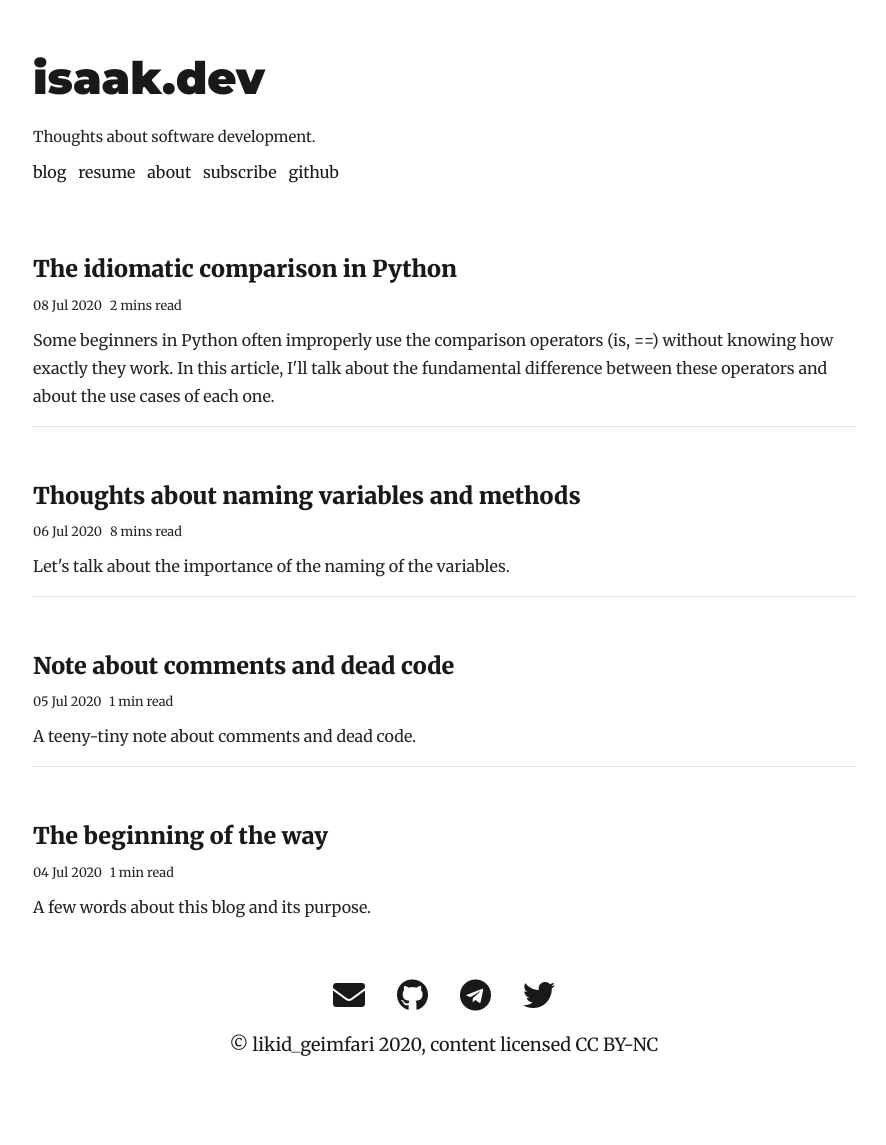
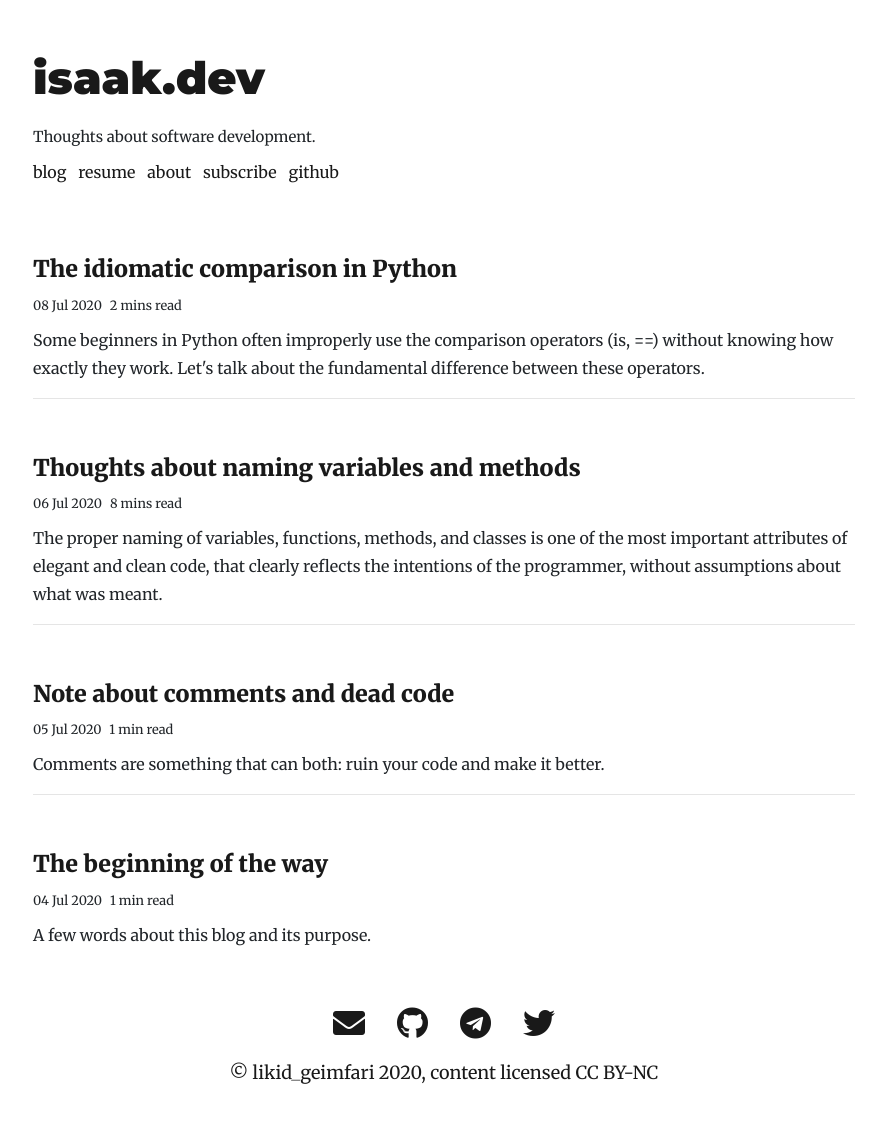
Before and after one commit to lk-geimfari/lk-geimfari.github.io, a Jekyll site: the page built from index.md, in a window 1280 px wide. Shown: the whole page, without its empty margins (196-1082 px from the left). Built offline with Jekyll 4.4.1, drawn with Linux system fonts in a browser that asks for light colours; nearby versions of some CDN libraries; before the commit the page ends 1117 px from its top, so only the background shows below that.

Commit message:
Add descriptions for posts

```diff
--- a/_posts/2020-07-05-note-about-comments-and-dead-code.md
+++ b/_posts/2020-07-05-note-about-comments-and-dead-code.md
@@ -2,10 +2,11 @@
 layout: post
 title: Note about comments and dead code
 date: 2020-07-05
-description: A teeny-tiny note about comments and dead code.
+description: Comments are something that can both&colon; ruin your code and make it better.
 ---
 
 Comments are something that can both: ruin your code and make it better.
+
 A good comment takes time to think and write, and therefore most often we all come across
 disgusting comments that are nothing but a piece of visual garbage.
 
--- a/_posts/2020-07-06-a-few-thoughts-about-naming.md
+++ b/_posts/2020-07-06-a-few-thoughts-about-naming.md
@@ -2,7 +2,9 @@
 layout: post
 title: Thoughts about naming variables and methods
 date: 2020-07-06
-description: Let's talk about the importance of the naming of the variables.
+description: The proper naming of variables, functions, methods, and classes is one of the most important
+    attributes of elegant and clean code, that clearly reflects the intentions of the programmer,
+    without assumptions about what was meant.
 web_preview_image: variable_naming_image.png
 ---
 
--- a/_posts/2020-07-08-the-idiomatic-comparison-in-python.md
+++ b/_posts/2020-07-08-the-idiomatic-comparison-in-python.md
@@ -3,8 +3,8 @@ layout: post
 title: The idiomatic comparison in Python
 date: 2020-07-08
 description: Some beginners in Python often improperly use the comparison operators (is, ==)
-    without knowing how exactly they work. In this article, I'll talk about the fundamental
-    difference between these operators and about the use cases of each one.
+    without knowing how exactly they work. Let's talk about the fundamental
+    difference between these operators.
 ---
 
 Some newbies in Python often improperly use the operators `is` and `==` without knowing how
```
